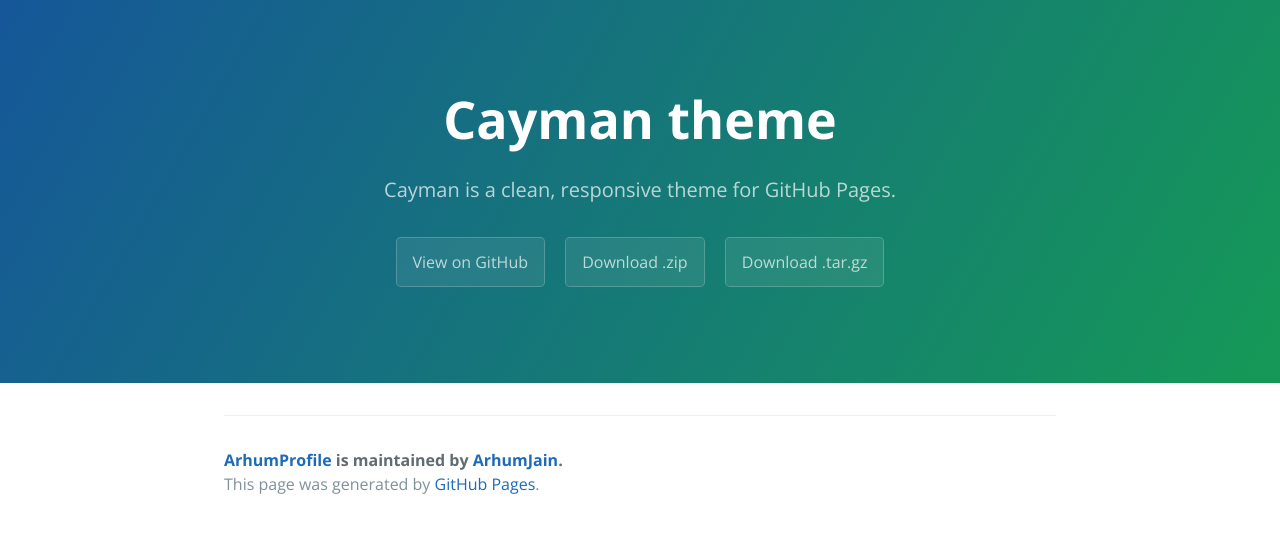
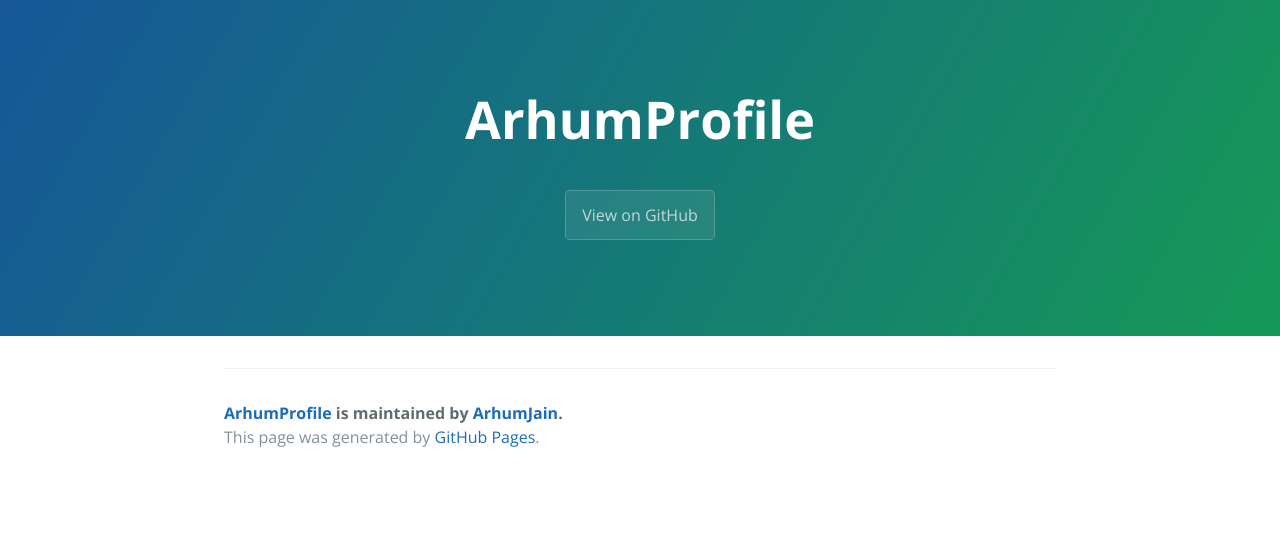
Before and after one commit to ArhumJain/ArhumProfile, a Jekyll site: the page built from README.md, in a window 1280 px wide. Shown: the top 533 px of the page. Built offline with Jekyll 4.4.1, drawn with Linux system fonts in a browser that asks for light colours; the repository's description, which GitHub fills in, is left out.

Commit message:
Update _config.yml

```diff
--- a/_config.yml
+++ b/_config.yml
@@ -1,5 +1 @@
-title: Cayman theme
-description: Cayman is a clean, responsive theme for GitHub Pages.
-show_downloads: true
-google_analytics:
 theme: jekyll-theme-cayman
```
